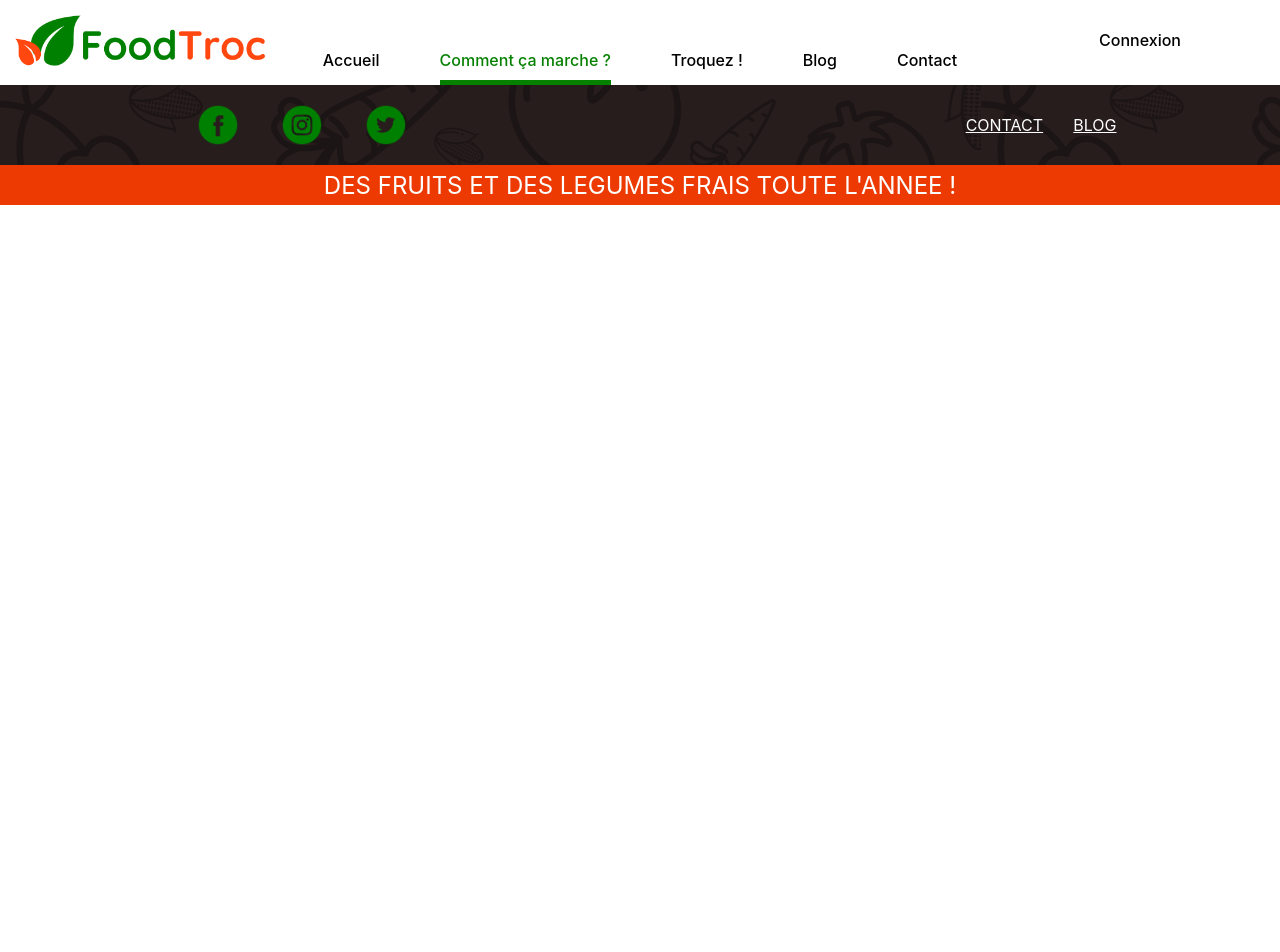
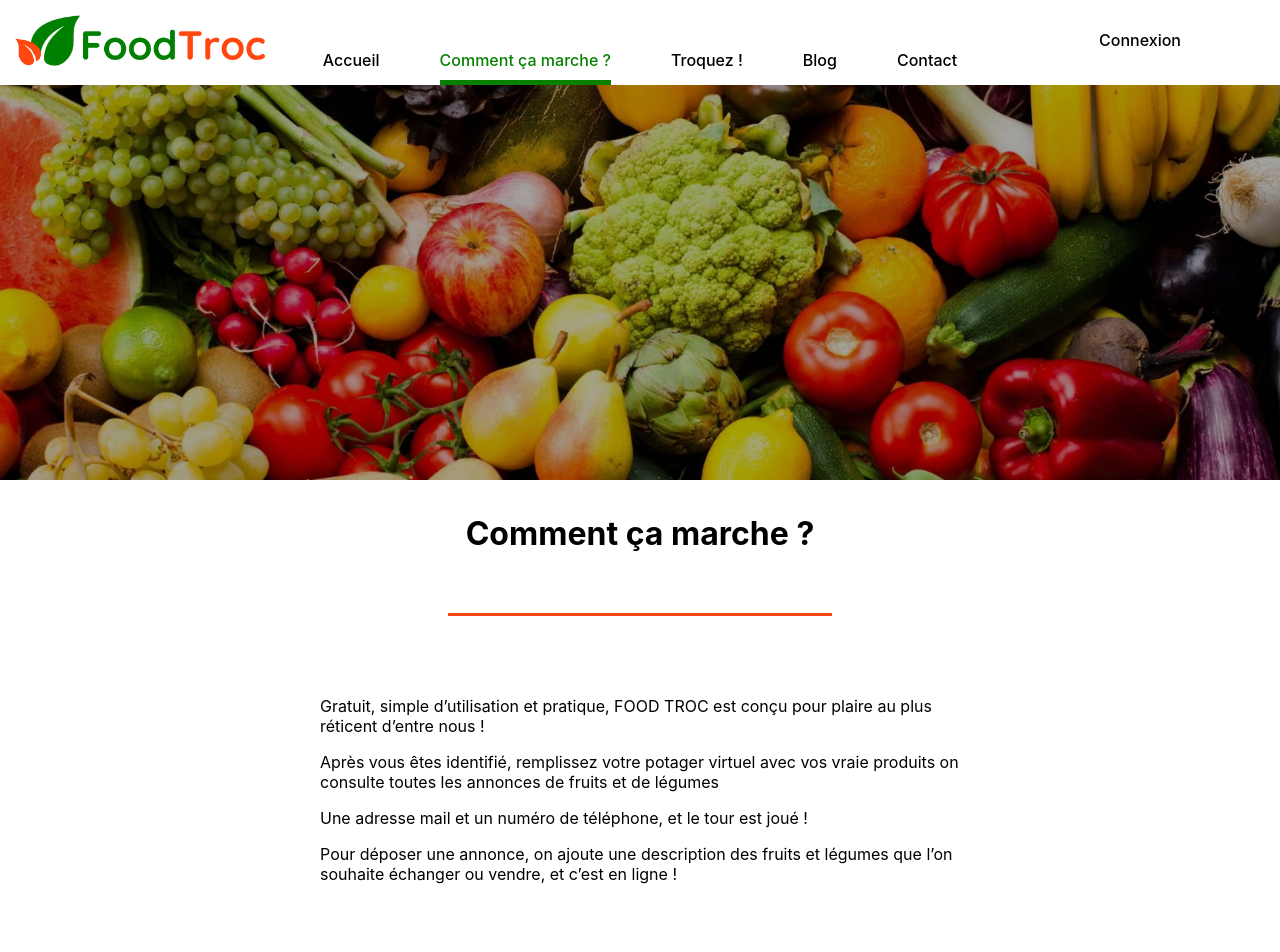
Before and after one commit to Derma6/FoodTroc-Project, a React (Create React App) app in the folder front-end/: page /commentcamarche in a window 1280 px wide. Shown: the top 952 px of the page. Before the commit the page ends 800 px from the top, so only its background shows below. Built offline with nearby package versions, Linux system fonts and the light colour scheme.

Commit message:
add how to page

```diff
--- a/front-end/src/components/MAIN/Header/Header.js
+++ b/front-end/src/components/MAIN/Header/Header.js
@@ -10,19 +10,19 @@ const Header = () => {
         <img src={Logo} alt={'foodtroc logo'} width={`250px`} />
       </Link>
       <nav>
-        <NavLink activeClassName="active" to="/">
+        <NavLink activeclassname="active" to="/">
           Accueil
         </NavLink>
-        <NavLink activeClassName="active" to="/commentcamarche">
+        <NavLink activeclassname="active" to="/commentcamarche">
           Comment ça marche ?
         </NavLink>
-        <NavLink activeClassName="active" to="/troquez">
+        <NavLink activeclassname="active" to="/troquez">
           Troquez !
         </NavLink>
-        <NavLink activeClassName="active" to="/blog">
+        <NavLink activeclassname="active" to="/blog">
           Blog
         </NavLink>
-        <NavLink activeClassName="active" to="/contact">
+        <NavLink activeclassname="active" to="/contact">
           Contact
         </NavLink>
       </nav>
--- a/front-end/src/pages/Home/Home.css
+++ b/front-end/src/pages/Home/Home.css
@@ -1,6 +1,6 @@
 @import '../../styles/theme-variables.css';
 
-main h1 {
+.home-title {
   background-image: url('../../styles/images/fruitsveggies.png');
   background-repeat: no-repeat;
   background-size: cover;
@@ -11,17 +11,14 @@ main h1 {
   font-size: 70px;
   font-weight: 400;
 }
-section {
-  width: 75%;
-  margin: auto;
-}
-.first-section {
+.first-section-home {
   display: grid;
   grid-template-columns: repeat(4, 1fr);
   gap: 40px;
-  margin-top: 50px;
+  width: 75%;
+  margin: 50px auto 0;
 }
-.first-section div {
+.first-section-home div {
   display: grid;
   align-items: center;
   justify-content: center;
@@ -29,16 +26,18 @@ section {
   background-image: url('../../styles/images/pano_fruitsveggies_lessOpacity.png');
   border-radius: 10px;
 }
-.first-section div img {
+.first-section-home div img {
   margin: auto;
   transform: scale(0.7);
 }
-.first-section div p {
+.first-section-home div p {
   text-align: center;
   padding: 20px;
 }
-.second-section {
+.second-section-home {
   text-align: justify;
+  width: 75%;
+  margin: auto;
 }
 h2 {
   text-align: center;
--- a/front-end/src/pages/Home/Home.js
+++ b/front-end/src/pages/Home/Home.js
@@ -12,8 +12,8 @@ import Separator from '../../components/Separator/Separator';
 const Home = () => {
   return (
     <main>
-      <h1>Echanger vos récoltes !</h1>
-      <section className="first-section">
+      <h1 className="home-title">Echanger vos récoltes !</h1>
+      <section className="first-section-home">
         <div>
           <img src={login} alt={`logo login`} />
           <p>Identifiez-vous</p>
@@ -32,7 +32,7 @@ const Home = () => {
         </div>
       </section>
       <Separator />
-      <section className="second-section">
+      <section className="second-section-home">
         <h2>Nos valeurs</h2>
         <p>
           Je clique, je troque ! En seulement 2 clics, FOOD TROC offre aux
--- a/front-end/src/pages/HowTo/HowTo.css
+++ b/front-end/src/pages/HowTo/HowTo.css
@@ -0,0 +1,14 @@
+.baniere {
+  width: 100%;
+}
+.howTo-title {
+  margin-top: 30px;
+  text-align: center;
+}
+.first-section-howto {
+  width: 50%;
+  margin: 5em auto;
+}
+.first-section-howto p {
+  margin: 1em 0;
+}
--- a/front-end/src/pages/HowTo/HowTo.js
+++ b/front-end/src/pages/HowTo/HowTo.js
@@ -1,7 +1,32 @@
 import React from 'react';
+import baniere from '../../styles/images/fruitsveggies.png';
+import Separator from '../../components/Separator/Separator';
+
+import './HowTo.css';
 
 const HowTo = () => {
-  return <div></div>;
+  return (
+    <main>
+      <img className="baniere" src={baniere} alt={`fruit et légumes`} />
+      <h1 className="howTo-title">Comment ça marche ?</h1>
+      <Separator />
+      <section className="first-section-howto">
+        <p>
+          Gratuit, simple d’utilisation et pratique, FOOD TROC est conçu pour
+          plaire au plus réticent d’entre nous !
+        </p>
+        <p>
+          Après vous êtes identifié, remplissez votre potager virtuel avec vos
+          vraie produits on consulte toutes les annonces de fruits et de légumes
+        </p>
+        <p>Une adresse mail et un numéro de téléphone, et le tour est joué !</p>
+        <p>
+          Pour déposer une annonce, on ajoute une description des fruits et
+          légumes que l’on souhaite échanger ou vendre, et c’est en ligne !
+        </p>
+      </section>
+    </main>
+  );
 };
 
 export default HowTo;
```
